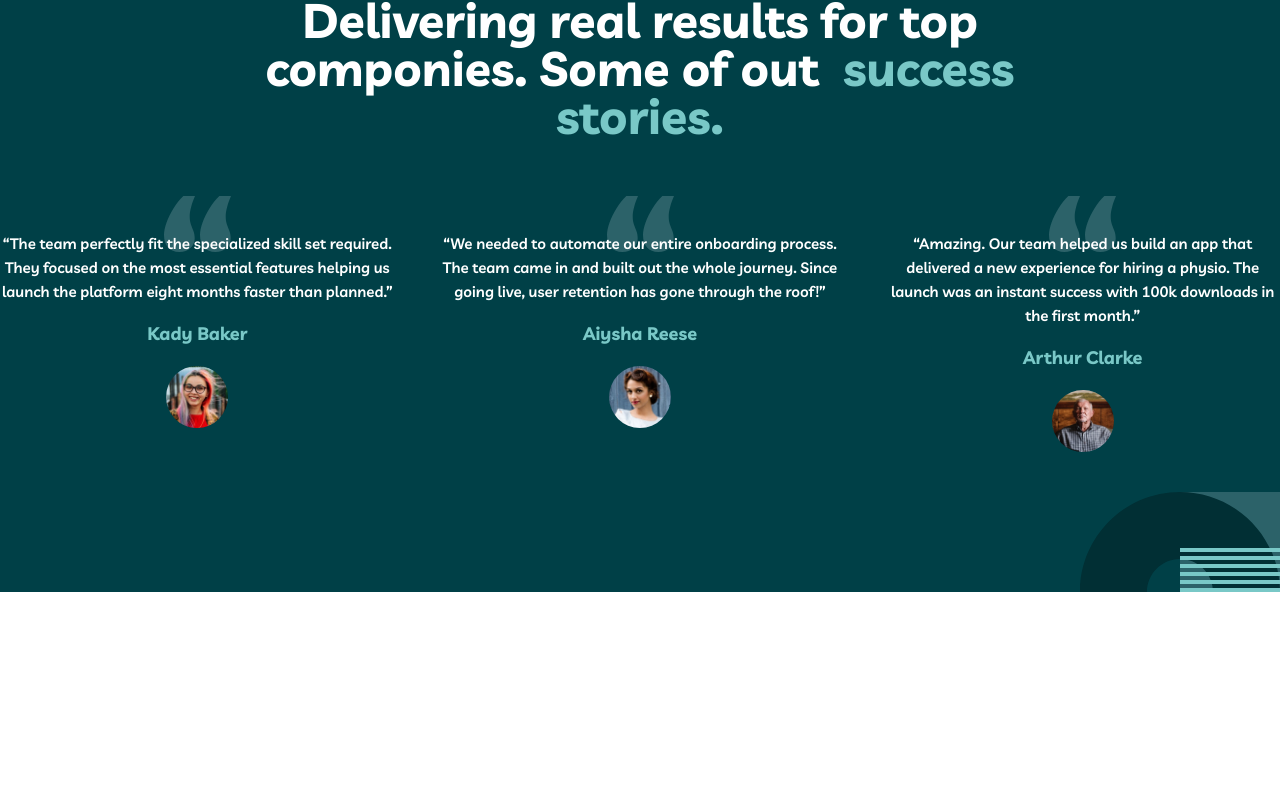
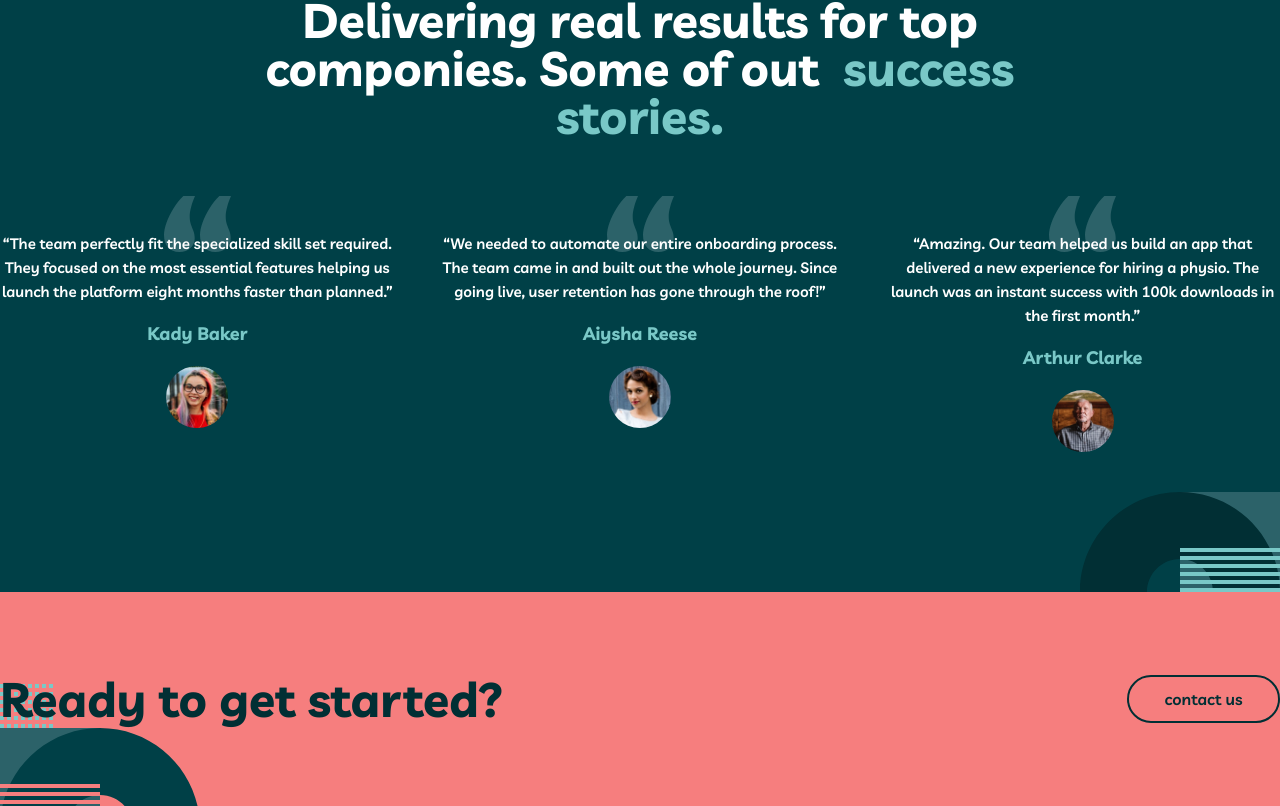
Before and after one commit to unaygney/myteam-multi-page-website, a Next.js app: page / in a window 1280 px wide. Shown: the part 1330-2136 px from the top of the page. Before the commit the page ends 1922 px from the top, so only its background shows below. Built offline with nearby package versions, Linux system fonts and the light colour scheme.

Commit message:
added TopFooter component

```diff
--- /dev/null
+++ b/components/TopFooter/index.jsx
@@ -0,0 +1,23 @@
+import React from "react";
+import Link from "next/link";
+function TopFooter() {
+  return (
+    <section className="bg-[#f67e7e] text-[#012f34] bg-top-footer bg-left-bottom bg-no-repeat">
+      <div className="container mx-auto px-6 md:px-0 py-[83px]">
+        <div className="flex flex-col md:flex-row md:justify-between gap-6 items-center">
+          <h4 className="text-center text-[32px] lg:text-[48px] font-bold leading-8 ">
+            Ready to get started?
+          </h4>
+          <Link
+            className="inline-flex items-center justify-center w-[153px] h-[48px] rounded-3xl font-semibold  border-[#012f34] border-2"
+            href={"/about"}
+          >
+            contact us
+          </Link>
+        </div>
+      </div>
+    </section>
+  );
+}
+
+export default TopFooter;
--- a/containers/HomeContainer/index.jsx
+++ b/containers/HomeContainer/index.jsx
@@ -2,12 +2,14 @@ import React from "react";
 import HomeHero from "./home-hero";
 import ManageSection from "./manage-section";
 import SuccessStories from "./success-stories";
+import TopFooter from "@/components/TopFooter";
 function HomeContainer() {
   return (
     <main>
       <HomeHero />
       <ManageSection />
       <SuccessStories />
+      <TopFooter />
     </main>
   );
 }
--- a/tailwind.config.js
+++ b/tailwind.config.js
@@ -13,6 +13,7 @@ module.exports = {
         "hero-image-1": "url(/bg-pattern-home-1.svg)",
         "hero-image-3": "url(/bg-pattern-home-3.svg)",
         "hero-image-4": "url(/bg-pattern-home-4.svg)",
+        "top-footer": "url(/bg-top-footer.svg)",
         "manage-section": "url(/bg-manage-section.svg)",
         quotes: "url(/bg-quotes.svg)",
       },
```
Also changed, not shown: public/bg-top-footer.svg (added).
